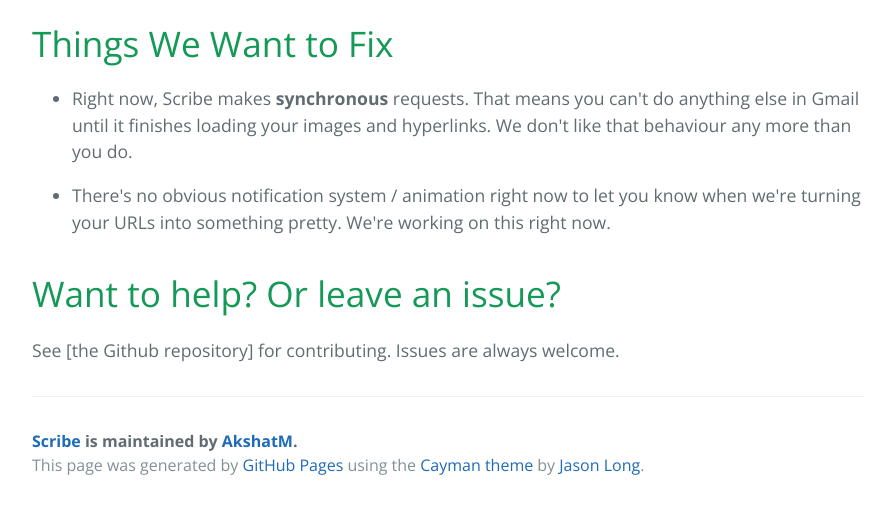
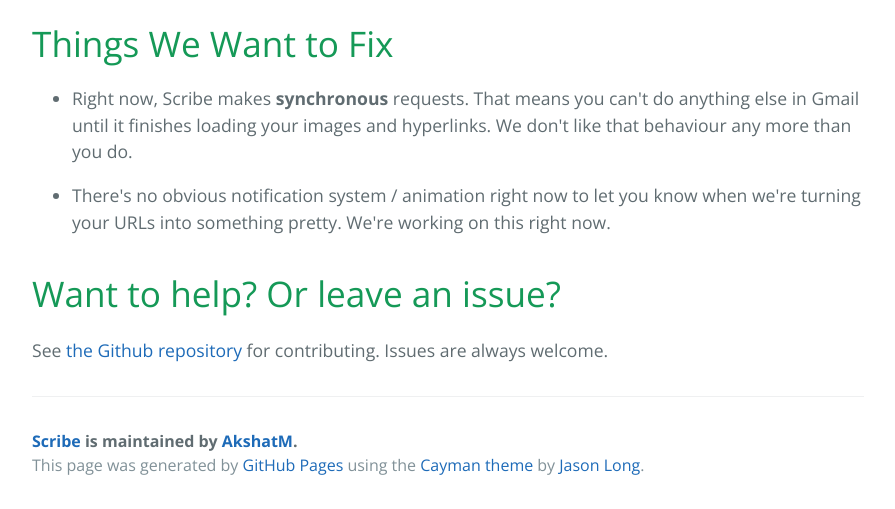
Before and after one commit to AkshatM/Scribe, a plain HTML site: page index.html in a window 1280 px wide. Shown: the part 1353-1862 px from the top of the page, without its empty margins (192-1087 px from the left). Drawn offline with nearby package versions, Linux system fonts and the light colour scheme.

```diff
--- a/index.html
+++ b/index.html
@@ -55,7 +55,7 @@
 <h1>
 <a id="want-to-help-or-leave-an-issue" class="anchor" href="#want-to-help-or-leave-an-issue" aria-hidden="true"><span class="octicon octicon-link"></span></a>Want to help? Or leave an issue?</h1>
 
-<p>See [the Github repository] for contributing. Issues are always welcome. </p>
+<p>See <a href="http://www.github.com/AkshatM/Scribe">the Github repository</a> for contributing. Issues are always welcome. </p>
 
       <footer class="site-footer">
         <span class="site-footer-owner"><a href="https://github.com/AkshatM/Scribe">Scribe</a> is maintained by <a href="https://github.com/AkshatM">AkshatM</a>.</span>
```
Also changed, not shown: params.json (+1 -1 lines).
